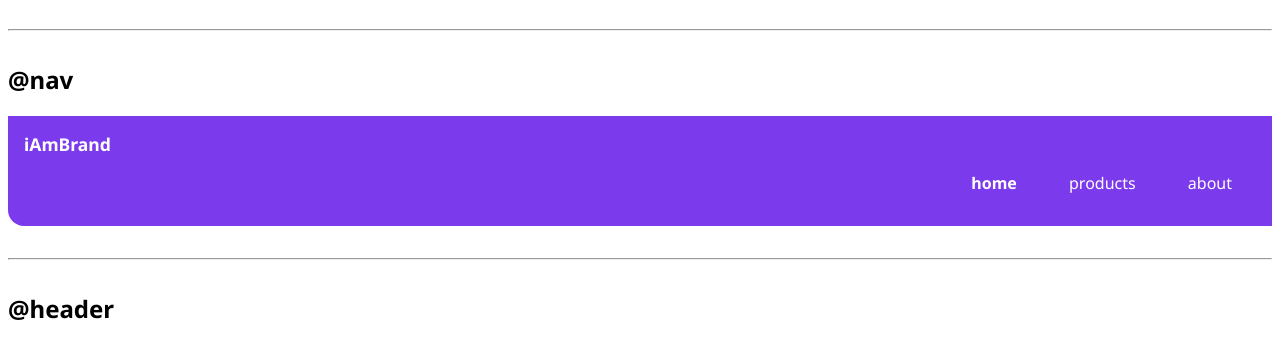
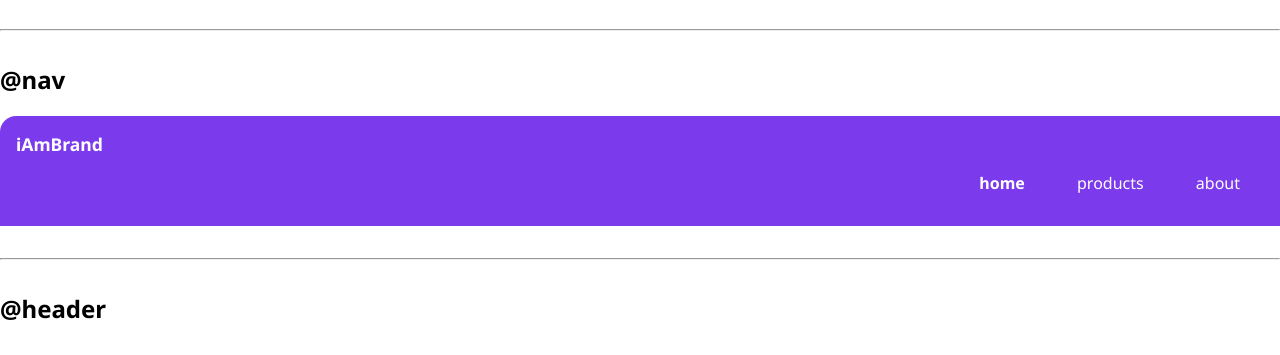
Before and after one commit to VasuGargDev/portfolio-website, a plain HTML site: page index.html in a window 1280 px wide. Shown: the part 1336-1691 px from the top of the page. Drawn offline with Linux system fonts and the light colour scheme.

Commit message:
overriding UASS

```diff
--- a/styles.css
+++ b/styles.css
@@ -9,9 +9,8 @@
 
 
 body {
-    font-family:
-    'Noto Sans',
-    sans-serif;
+    font-family: 'Noto Sans', sans-serif;
+    margin: 0px;  /*for overriding UASS*/
 }
 
 hr  {
@@ -81,7 +80,7 @@ hr  {
     background-color: var(--primary-color);
     color: white;
     padding: 1rem;
-    border-bottom-left-radius: 1rem;
+    border-top-left-radius: 1rem;
 }
 
 .navigation .nav-brand {
@@ -165,3 +164,7 @@ hr  {
     font-weight: bold;
     font-size: large;
 }
+
+.footer ul {
+    padding-inline-start: 0px;  /*for overriding UASS*/
+}
```
